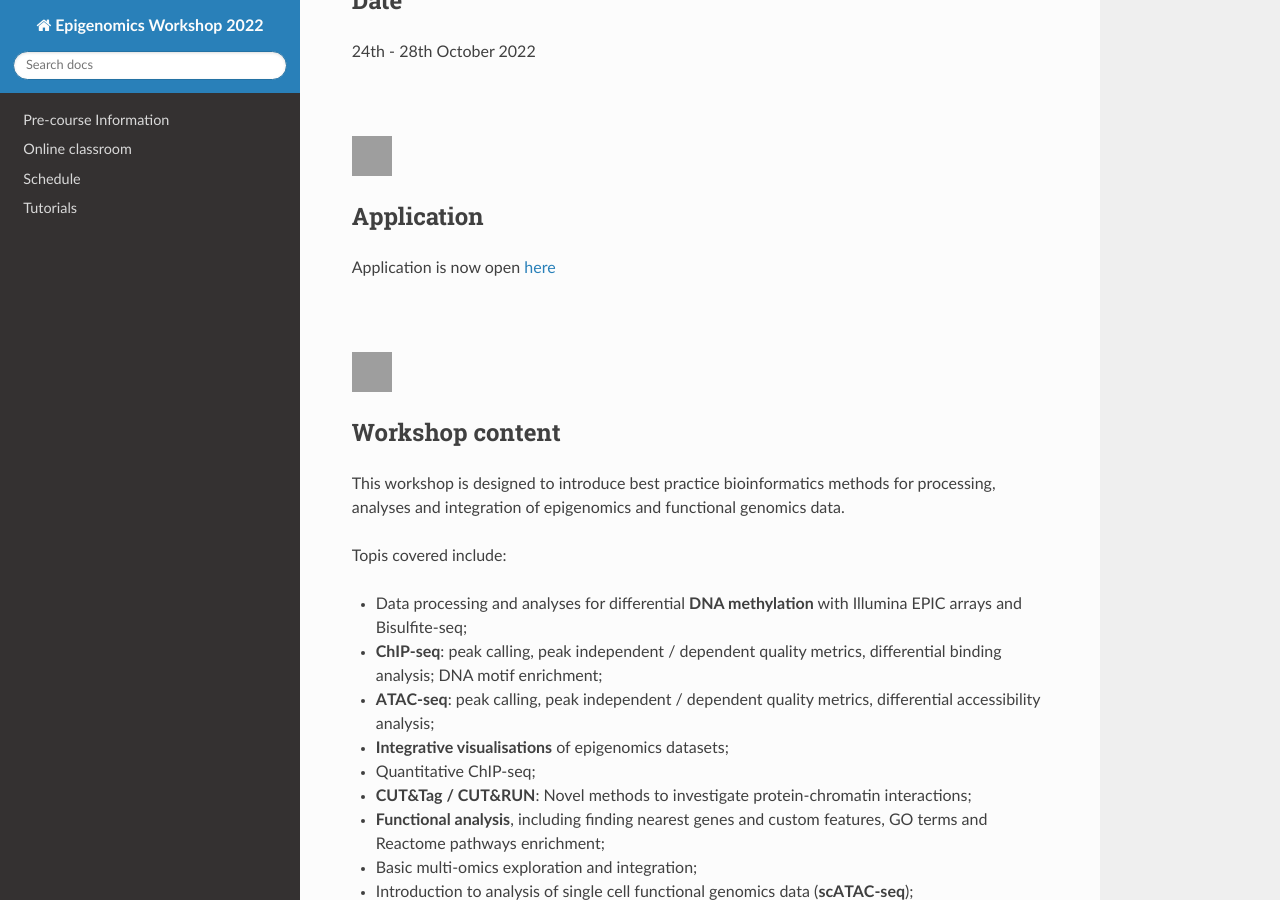
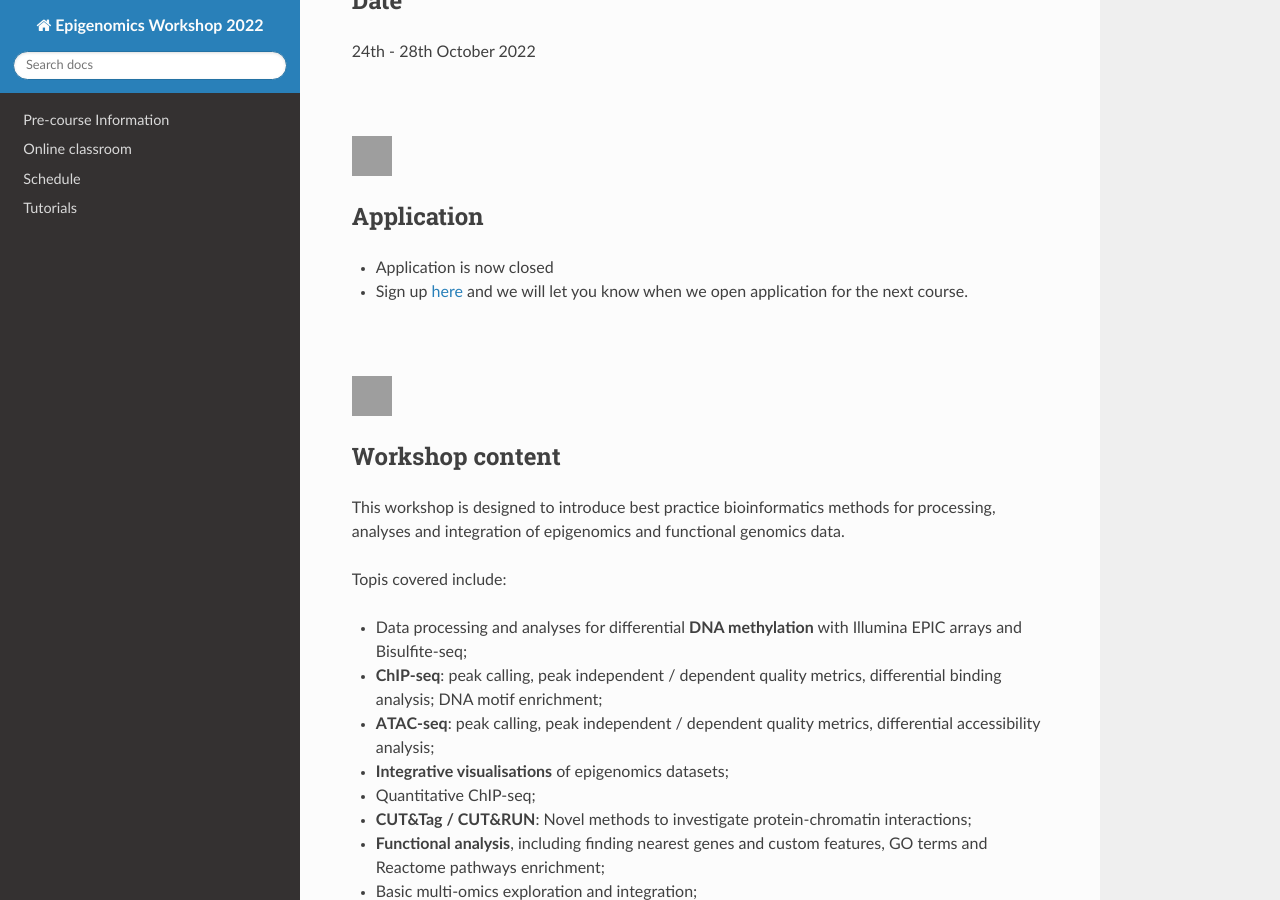
Before and after one commit to NBISweden/workshop-epigenomics-RTDs, a Sphinx documentation site: the page built from docs/index.rst, in a window 1280 px wide and 900 px high, scrolled down 528 px. Built offline with Sphinx 7.4.7 and the Read the Docs theme 2.0.0, drawn with Linux system fonts in a browser that asks for light colours; some of the changed lines change nothing that is shown; grey boxes are pictures that could not be loaded.

Commit message:
Update index.rst

```diff
--- a/docs/index.rst
+++ b/docs/index.rst
@@ -38,10 +38,10 @@ Date
 Application
 -----------
 
-.. - Application is now closed
-.. - Sign up `here <https://forms.gle/ZE6DhAY22QhzFwVs5>`_. and we will let you know when we open application for the next course.
+- Application is now closed
+- Sign up `here <https://docs.google.com/forms/d/13peV-qkhd9a6nDHjpS_KCYDYUdOtPIUCGI2gRWio_bM/edit>`_ and we will let you know when we open application for the next course.
 
-Application is now open `here <https://www.scilifelab.se/event/epigenomics-data-analysis-from-bulk-to-single-cell-online-2/>`_
+.. Application is now open `here <https://www.scilifelab.se/event/epigenomics-data-analysis-from-bulk-to-single-cell-online-2/>`_
 
 :raw-html:`<br />`
 
```
